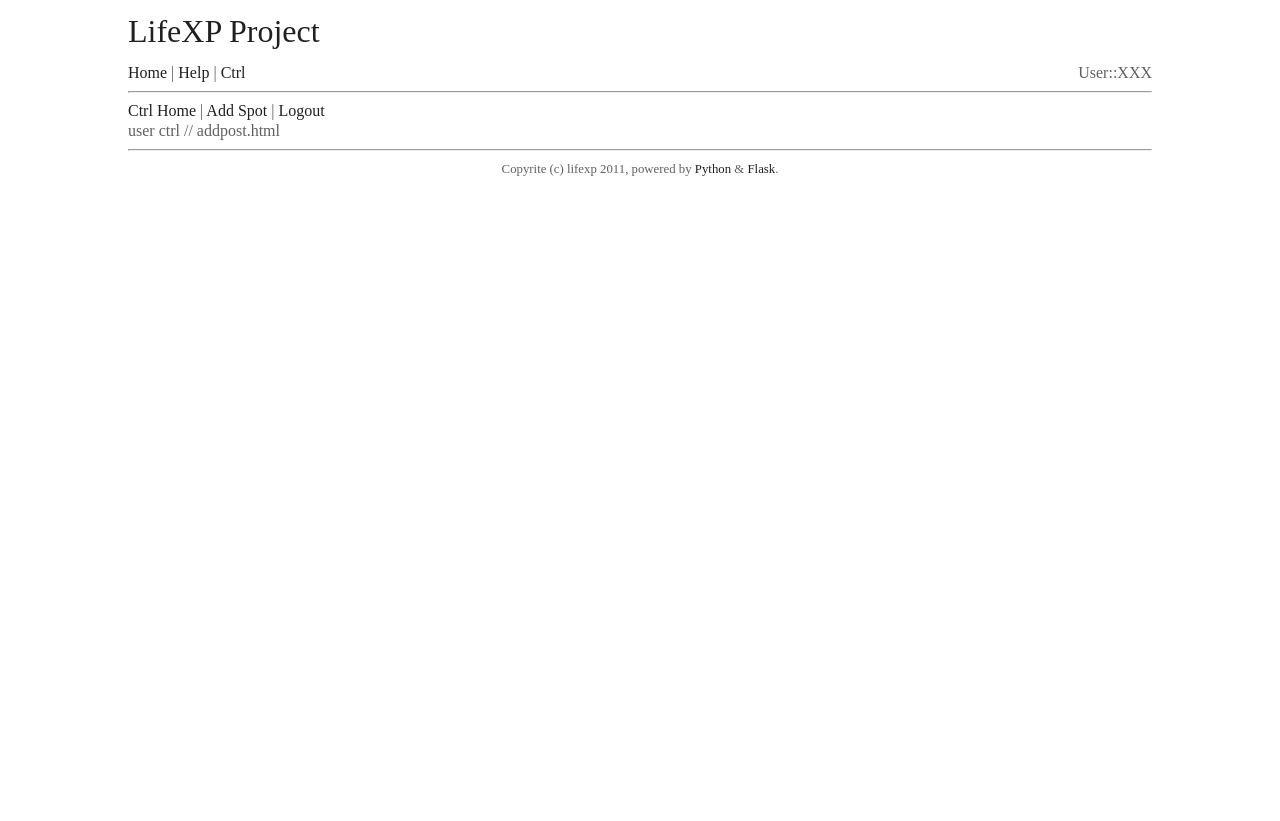
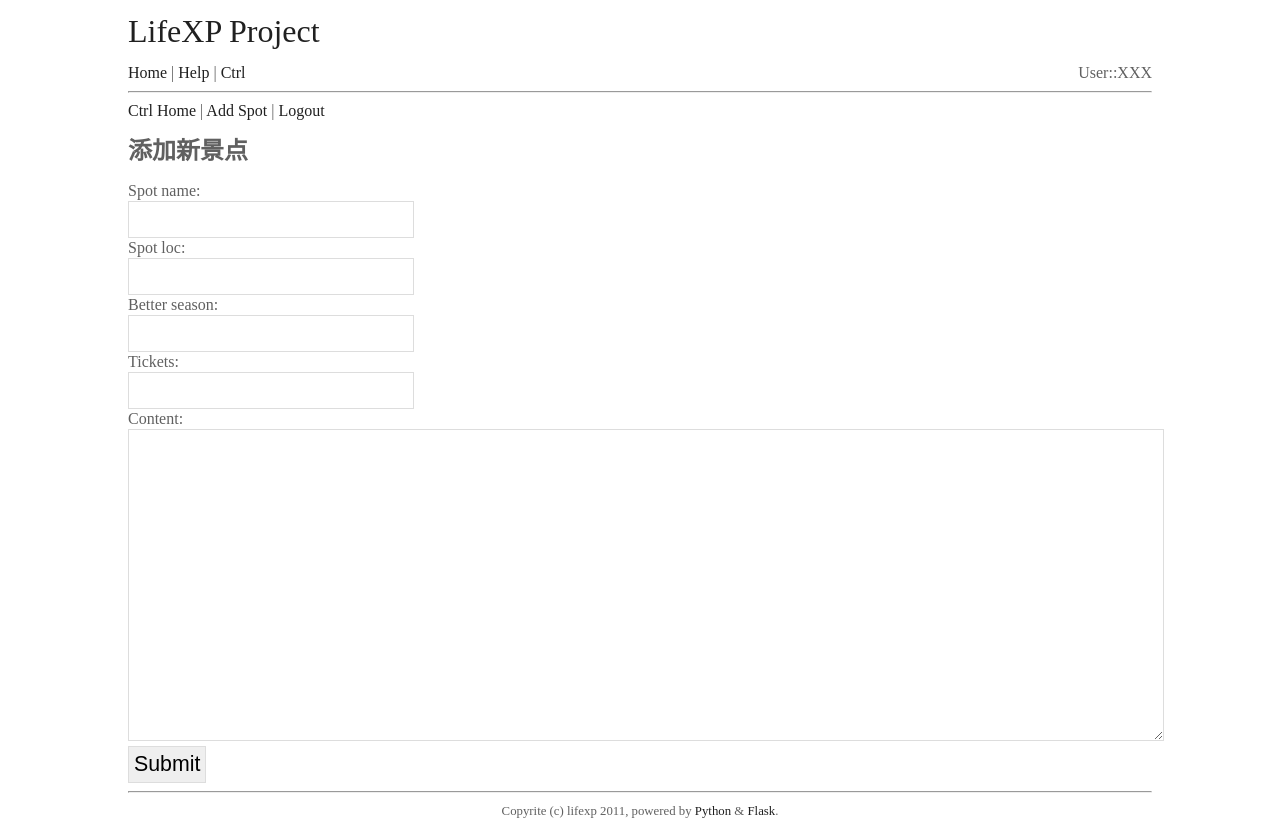
Before and after one commit to wwq0327/LifeXP, a Python web app: template life/templates/user/addspot.html in a window 1280 px wide. Before the commit the page ends 176 px from the top, so only its background shows below. Run offline with Jinja, Linux system fonts and the light colour scheme; the template is opened without the code that fills it, so the values that code supplies are empty, except form fields; tables that the repository leaves empty hold one stand-in row (values such as "Sample post"); form fields are guessed from the names that the template uses.

Commit message:
add form

```diff
--- a/life/templates/user/addspot.html
+++ b/life/templates/user/addspot.html
@@ -4,5 +4,20 @@
 <!-- 用户后台控制导航 -->
 {% include "user/_nv.html" %}
 
-user ctrl  // addpost.html
+<h2> 添加新景点 </h2>
+<form action="" method="post">
+{{ form.csrf }}
+<dt> {{ form.spot_name.label }}:
+<dt> {{ form.spot_name }}
+<dt> {{ form.spot_loc.label }}:
+<dt> {{ form.spot_loc }}
+<dt> {{ form.better_season.label }}:
+<dt> {{ form.better_season }}
+<dt> {{ form.tickets.label }}:
+<dt> {{ form.tickets }}
+<dt> {{ form.content.label }}:
+<dt> {{ form.content(style="width:100%; height:300px;") }}
+<dt> {{ form.submit }}
+</form>
+
 {% endblock %}
--- a/life/views/user.py
+++ b/life/views/user.py
@@ -18,6 +18,7 @@ from flask import Module, render_template, request, url_for, redirect, flash, ab
 
 from life.extensions import db
 from life.models import Spot
+from life.forms import SpotForm
 
 ## 用户后台管理视图
 bc = Module(__name__)
@@ -29,4 +30,6 @@ def index():
 
 @bc.route("/addspot")
 def addspot():
-    return render_template("user/addspot.html")
+    form = SpotForm(request.form)
+
+    return render_template("user/addspot.html", form=form)
```
